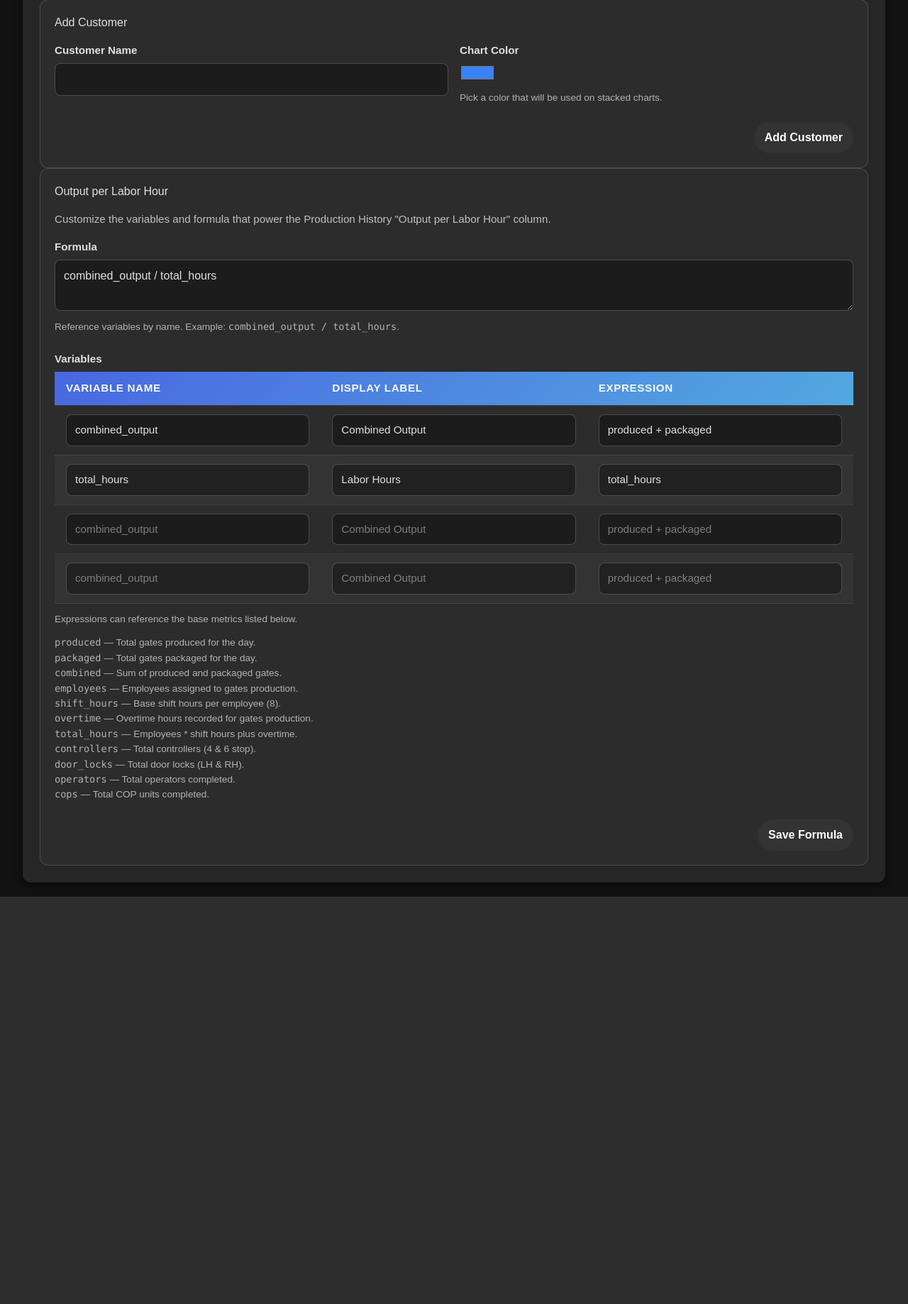
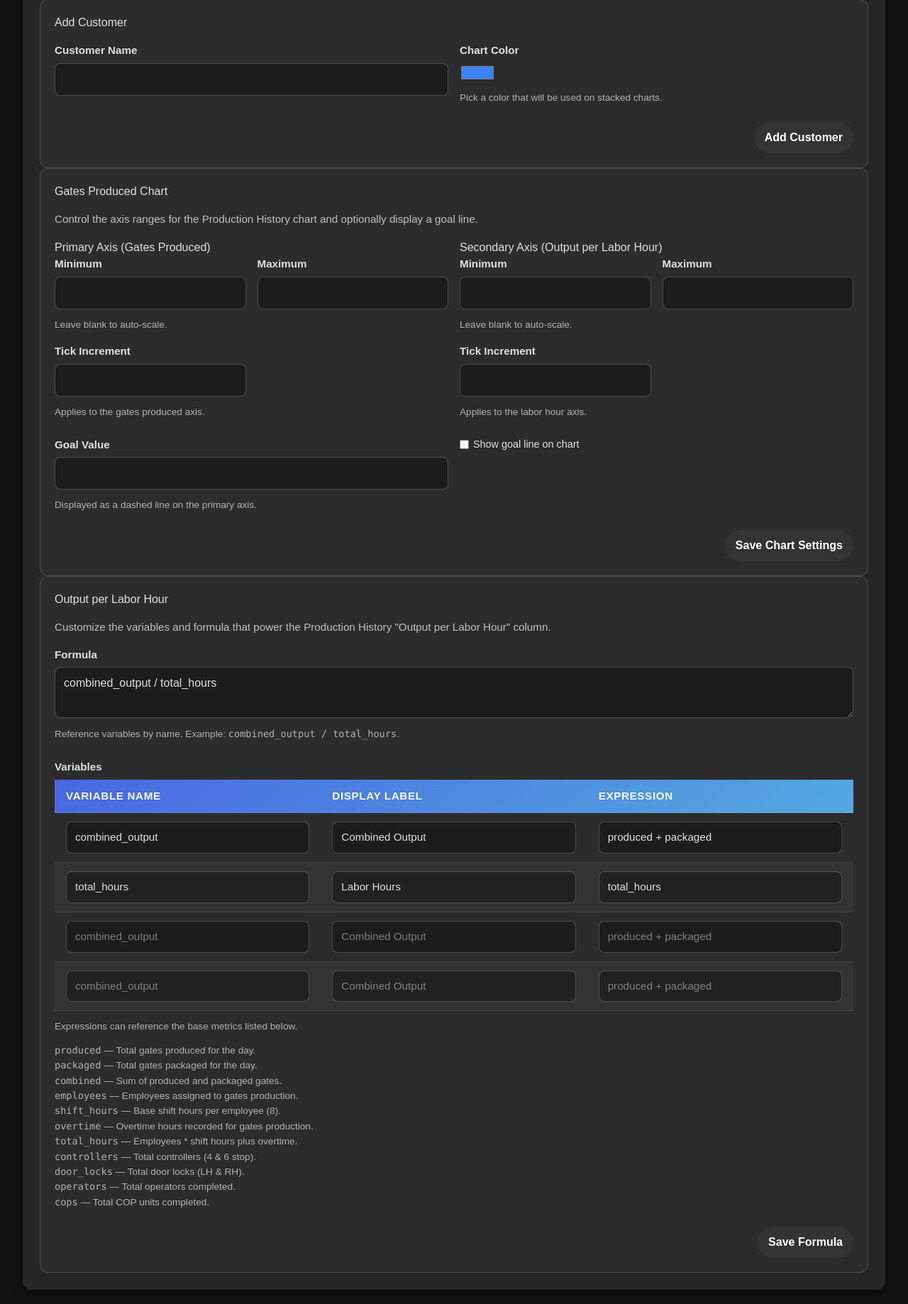
Before and after one commit to baldus/Hyperion-Operations-Hub, a Flask app: page /production/settings in a window 1280 px wide. Shown: the part 1211-3049 px from the top of the page at 71% size. Before the commit the page ends 2475 px from the top, so only its background shows below. Run offline with Flask 2, Linux system fonts and the light colour scheme; data comes from the database, SQL or seed files in the repository.

Commit message:
Add chart axis controls and goal line for production history

```diff
--- a/invapp2/invapp/routes/production.py
+++ b/invapp2/invapp/routes/production.py
@@ -373,6 +373,12 @@ def _format_decimal(value: Decimal | int | float | str | None) -> str:
     return format(decimal_value.quantize(DECIMAL_QUANT, rounding=ROUND_HALF_UP), "f")
 
 
+def _format_optional_decimal(value: Decimal | None) -> str:
+    if value is None:
+        return ""
+    return format(value.quantize(DECIMAL_QUANT, rounding=ROUND_HALF_UP), "f")
+
+
 def _empty_form_values(customers: List[ProductionCustomer]) -> Dict[str, object]:
     return {
         "gates_produced": {customer.id: 0 for customer in customers},
@@ -740,6 +746,8 @@ def history():
                 for variable in variable_values
             ]
 
+        overlay_values.append(float(output_value) if output_value is not None else None)
+
 
         additional_total_hours_value = record.additional_total_labor_hours
         additional_total_hours_display = _format_decimal(
@@ -900,9 +908,21 @@ def production_settings():
         ).all()
     )
     formula_setting = _ensure_output_formula()
+    chart_settings = ProductionChartSettings.get_or_create()
     formula_form_values = {
         "formula": formula_setting.formula,
         "variables": formula_setting.variables or [],
+    }
+
+    chart_settings_form_values = {
+        "primary_min": _format_optional_decimal(chart_settings.primary_min),
+        "primary_max": _format_optional_decimal(chart_settings.primary_max),
+        "primary_step": _format_optional_decimal(chart_settings.primary_step),
+        "secondary_min": _format_optional_decimal(chart_settings.secondary_min),
+        "secondary_max": _format_optional_decimal(chart_settings.secondary_max),
+        "secondary_step": _format_optional_decimal(chart_settings.secondary_step),
+        "goal_value": _format_optional_decimal(chart_settings.goal_value),
+        "show_goal": chart_settings.show_goal,
     }
 
 
@@ -998,6 +1018,48 @@ def production_settings():
                 flash("Output per labor hour formula updated.", "success")
                 return redirect(url_for("production.production_settings"))
 
+        elif action == "update_chart":
+            field_labels = {
+                "primary_min": "Primary axis minimum",
+                "primary_max": "Primary axis maximum",
+                "primary_step": "Primary axis step",
+                "secondary_min": "Secondary axis minimum",
+                "secondary_max": "Secondary axis maximum",
+                "secondary_step": "Secondary axis step",
+                "goal_value": "Goal value",
+            }
+            parsed_values: Dict[str, Decimal | None] = {}
+            has_errors = False
+            for field, label in field_labels.items():
+                raw_value = request.form.get(field)
+                parsed = _parse_optional_decimal(raw_value)
+                if raw_value not in (None, "") and parsed is None:
+                    flash(f"Enter a valid number for {label}.", "error")
+                    has_errors = True
+                    continue
+                parsed_values[field] = parsed
+
+            show_goal_value = request.form.get("show_goal") is not None
+
+            if has_errors:
+                chart_settings_form_values = {
+                    "primary_min": request.form.get("primary_min", ""),
+                    "primary_max": request.form.get("primary_max", ""),
+                    "primary_step": request.form.get("primary_step", ""),
+                    "secondary_min": request.form.get("secondary_min", ""),
+                    "secondary_max": request.form.get("secondary_max", ""),
+                    "secondary_step": request.form.get("secondary_step", ""),
+                    "goal_value": request.form.get("goal_value", ""),
+                    "show_goal": show_goal_value,
+                }
+            else:
+                for field in field_labels:
+                    setattr(chart_settings, field, parsed_values[field])
+                chart_settings.show_goal = show_goal_value
+                db.session.commit()
+                flash("Chart settings updated.", "success")
+                return redirect(url_for("production.production_settings"))
+
 
     grouped_customers = [
         customer
@@ -1010,5 +1072,6 @@ def production_settings():
         grouped_customers=grouped_customers,
         output_formula_form=formula_form_values,
         formula_metric_hints=FORMULA_METRIC_HINTS,
+        chart_settings_form=chart_settings_form_values,
 
     )
--- a/invapp2/invapp/templates/production/settings.html
+++ b/invapp2/invapp/templates/production/settings.html
@@ -95,6 +95,72 @@
 </section>
 
 <section class="form-section">
+    <h3>Gates Produced Chart</h3>
+    <p class="section-help">
+        Control the axis ranges for the Production History chart and optionally display a goal line.
+    </p>
+    <form method="post" class="form-stack">
+        <input type="hidden" name="action" value="update_chart">
+        <div class="form-grid">
+            <fieldset>
+                <legend>Primary Axis (Gates Produced)</legend>
+                <div class="form-grid">
+                    <div class="form-field">
+                        <label for="primary_min" class="field-label">Minimum</label>
+                        <input type="number" step="0.01" id="primary_min" name="primary_min" value="{{ chart_settings_form.primary_min }}">
+                        <p class="field-note">Leave blank to auto-scale.</p>
+                    </div>
+                    <div class="form-field">
+                        <label for="primary_max" class="field-label">Maximum</label>
+                        <input type="number" step="0.01" id="primary_max" name="primary_max" value="{{ chart_settings_form.primary_max }}">
+                    </div>
+                    <div class="form-field">
+                        <label for="primary_step" class="field-label">Tick Increment</label>
+                        <input type="number" step="0.01" id="primary_step" name="primary_step" value="{{ chart_settings_form.primary_step }}">
+                        <p class="field-note">Applies to the gates produced axis.</p>
+                    </div>
+                </div>
+            </fieldset>
+            <fieldset>
+                <legend>Secondary Axis (Output per Labor Hour)</legend>
+                <div class="form-grid">
+                    <div class="form-field">
+                        <label for="secondary_min" class="field-label">Minimum</label>
+                        <input type="number" step="0.01" id="secondary_min" name="secondary_min" value="{{ chart_settings_form.secondary_min }}">
+                        <p class="field-note">Leave blank to auto-scale.</p>
+                    </div>
+                    <div class="form-field">
+                        <label for="secondary_max" class="field-label">Maximum</label>
+                        <input type="number" step="0.01" id="secondary_max" name="secondary_max" value="{{ chart_settings_form.secondary_max }}">
+                    </div>
+                    <div class="form-field">
+                        <label for="secondary_step" class="field-label">Tick Increment</label>
+                        <input type="number" step="0.01" id="secondary_step" name="secondary_step" value="{{ chart_settings_form.secondary_step }}">
+                        <p class="field-note">Applies to the labor hour axis.</p>
+                    </div>
+                </div>
+            </fieldset>
+        </div>
+        <div class="form-grid">
+            <div class="form-field">
+                <label for="goal_value" class="field-label">Goal Value</label>
+                <input type="number" step="0.01" id="goal_value" name="goal_value" value="{{ chart_settings_form.goal_value }}">
+                <p class="field-note">Displayed as a dashed line on the primary axis.</p>
+            </div>
+            <div class="form-field">
+                <label class="checkbox-inline">
+                    <input type="checkbox" name="show_goal" {% if chart_settings_form.show_goal %}checked{% endif %}>
+                    <span>Show goal line on chart</span>
+                </label>
+            </div>
+        </div>
+        <div class="form-actions">
+            <button type="submit">Save Chart Settings</button>
+        </div>
+    </form>
+</section>
+
+<section class="form-section">
     <h3>Output per Labor Hour</h3>
     <p class="section-help">
         Customize the variables and formula that power the Production History "Output per Labor Hour" column.
```
